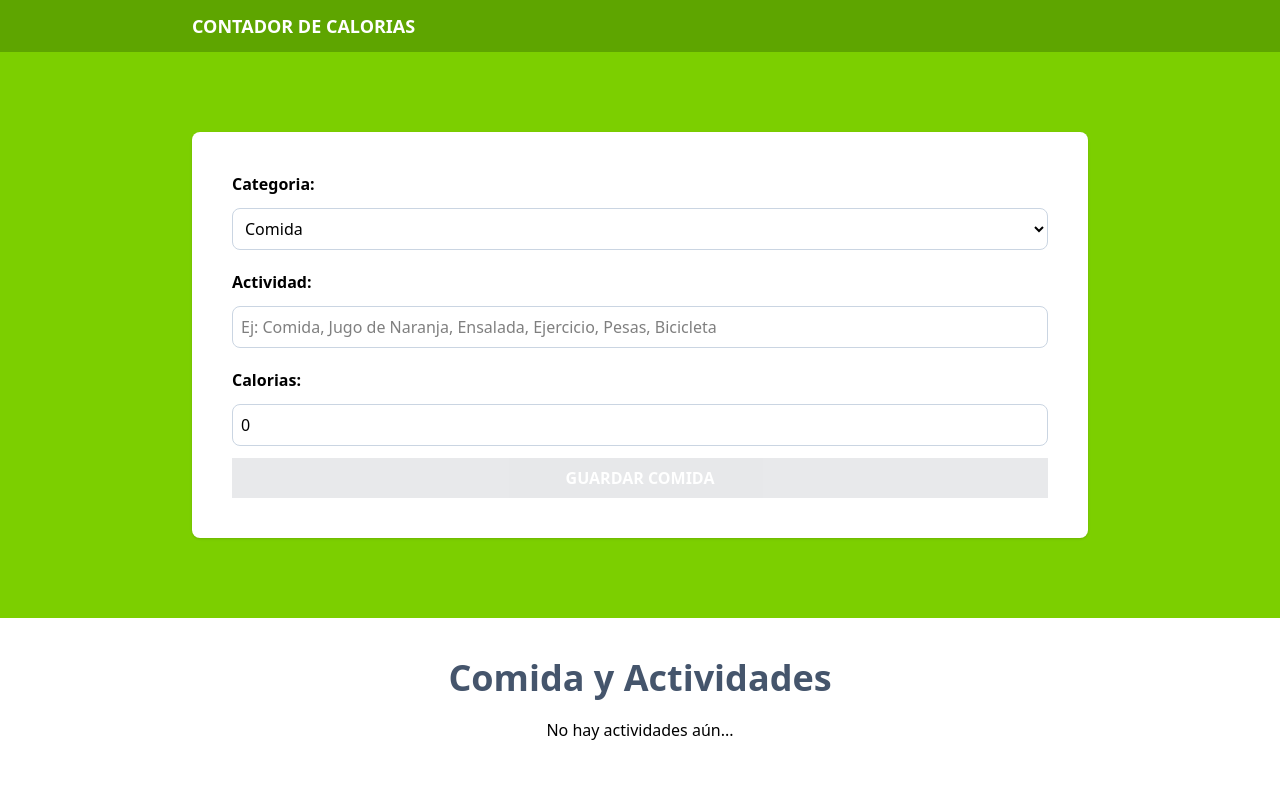
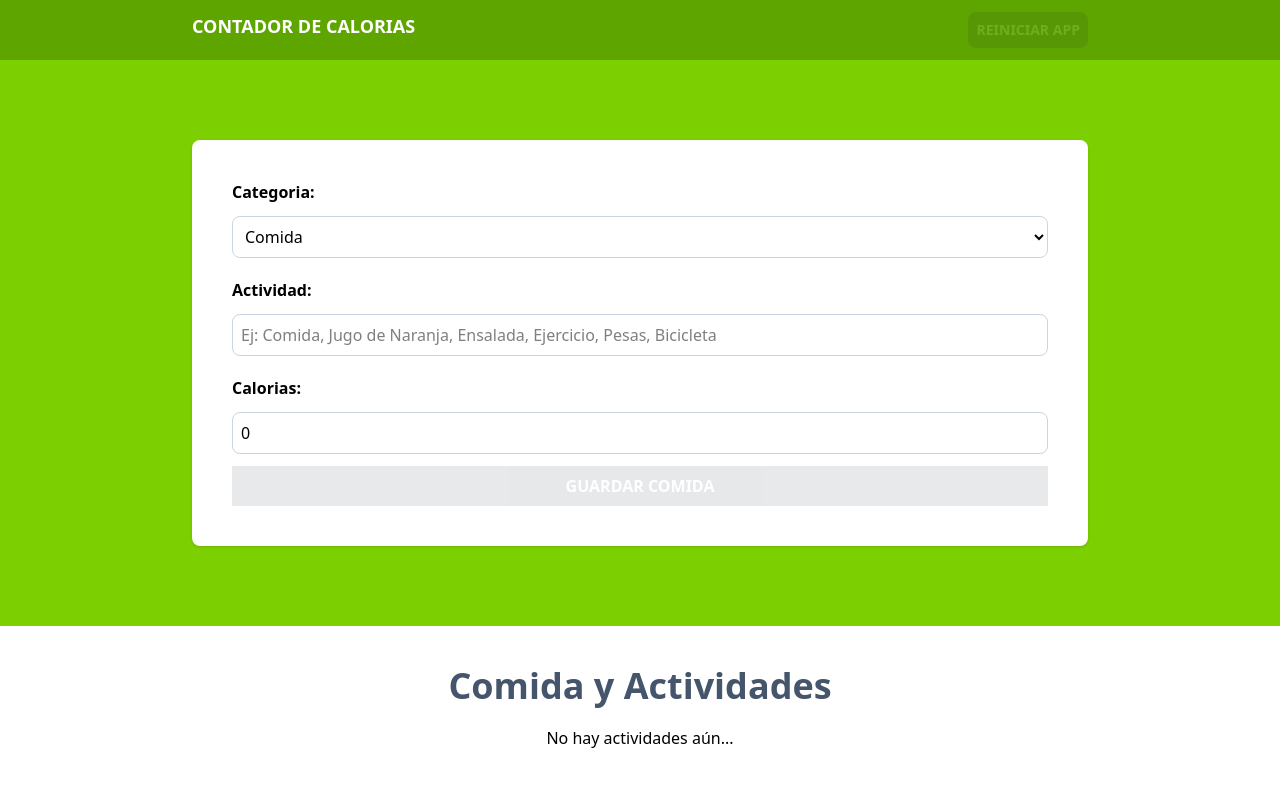
Before and after one commit to lautaroVal/contador-de-calorias, a React app: page / in a window 1280 px wide. Shown: the top 786 px of the page. Built offline with nearby package versions, Linux system fonts and the light colour scheme; the HTML template or start-up script is replaced by a standard one.

Commit message:
Creando la acción para reiniciar la app

```diff
--- a/src/App.tsx
+++ b/src/App.tsx
@@ -1,4 +1,4 @@
-import { useEffect, useReducer } from "react"
+import { useEffect, useMemo, useReducer } from "react"
 import Form from "./components/Form"
 import { activityReducer, initialState } from "./reducers/activty-reducer"
 import ActivityList from "./components/ActivityList"
@@ -11,12 +11,21 @@
     localStorage.setItem('activities', JSON.stringify(state.activities))
   },[state.activities])
 
+  const CanRestarApp = () => useMemo(() => state.activities.length, [state.activities])
+
   return (
     <>
       <header className="bg-lime-600 py-3">
         <div className="max-w-4xl mx-auto flex justify-between">
           <h1 className="text-center text-lg font-bold text-white uppercase">
             Contador de Calorias</h1>
+        <button
+        className="bg-gray-800 hover:bg-gray-900 p-2 font-bold uppercase text-white cursor-pointer rounded-lg text-sm disabled:opacity-10"
+        disabled={!CanRestarApp()}
+        onClick={() => dispatch({type: 'restart-app'})}
+        >
+          Reiniciar App
+        </button>
         </div>
       </header>
 
--- a/src/components/ActivityList.tsx
+++ b/src/components/ActivityList.tsx
@@ -25,7 +25,7 @@
 
     {isEmptyActivities ? <p className="text-center py-5">No hay actividades aún...</p> :
     activities.map(activity=> (
-      <div key={activity.id} className="px-5 py-10 bg-white mt-5 flex justify-between">
+      <div key={activity.id} className="px-5 py-10 bg-white mt-5 flex justify-between shadow">
 
         <div className="space-y-2 relative">
           <p className={`absolute -top-8 -left-8 px-10 py-2 text-white uppercase font-bold ${activity.category === 1 ? 'bg-lime-500' : 'bg-orange-400'}`}>
--- a/src/reducers/activty-reducer.ts
+++ b/src/reducers/activty-reducer.ts
@@ -3,7 +3,8 @@
 export type ActivityActions =
     { type: 'save-activity', payload: { newActivity: Activity } } |
     { type: 'set-activity', payload: { id: Activity['id'] } } |
-    { type: 'delete-activity', payload: { id: Activity['id'] } }
+    { type: 'delete-activity', payload: { id: Activity['id'] } } |
+    { type: 'restart-app' }
 
 export type ActivityState = {
     activities: Activity[],
@@ -54,5 +55,12 @@
         }
     }
 
+    if (action.type === 'restart-app') {
+        return {
+            activities: [],
+            activeId: ''
+        }
+    }
+
     return state
 }
```
